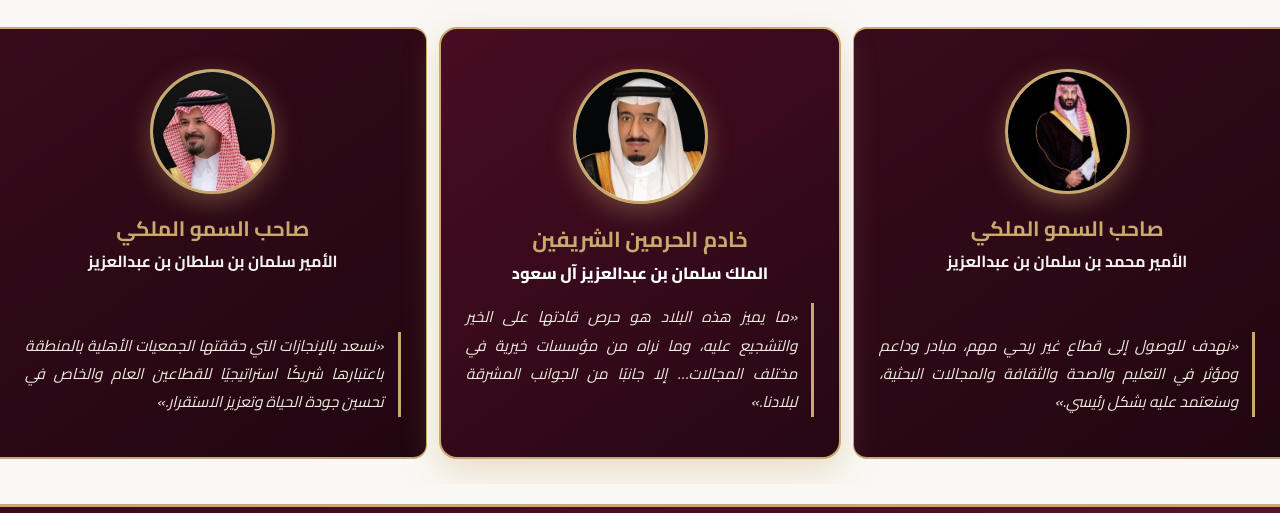
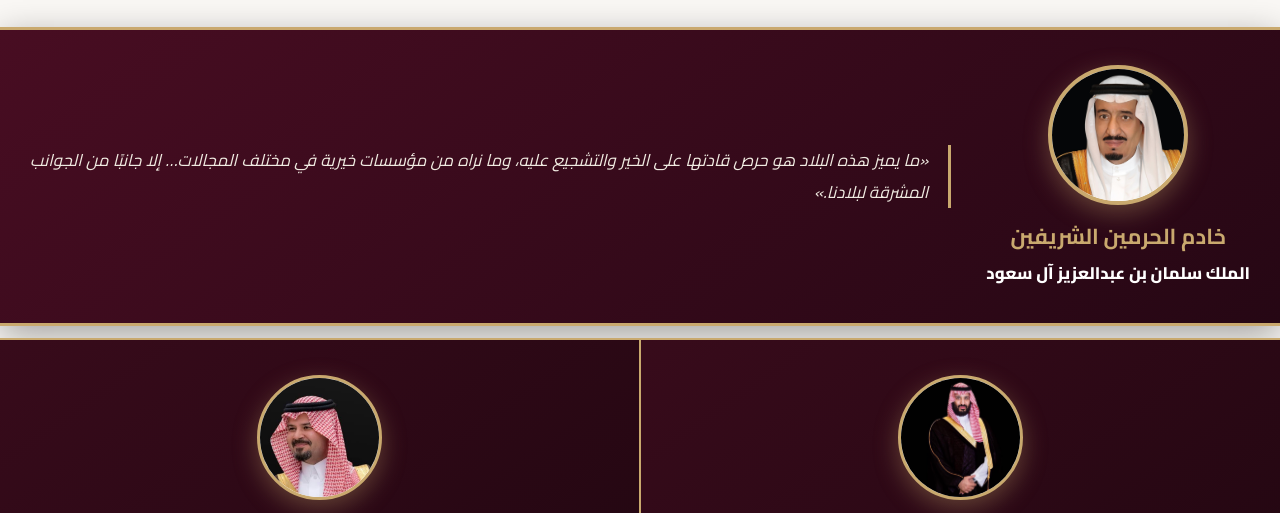
Before and after one commit to DevAseelWaleed/interactiveTabibiReport, a plain HTML site: page index.html in a window 1280 px wide. Shown: the part 287-800 px from the top of the page. Drawn offline with nearby package versions, Linux system fonts and the light colour scheme.

Commit message:
Update leadership protocol layout: King Salman on top full width, Crown Prince on right and Prince Salman on left below

```diff
--- a/index.html
+++ b/index.html
@@ -758,7 +758,7 @@
         </nav>
     </div>
 
-    <!-- Section 1: Leadership & Vision (القسم الأول: القيادة الرشيدة - ملاصق تماماً لأطراف الشاشة بدون أي هوامش جانبية 0 Margin) -->
+    <!-- Section 1: Leadership & Vision (القسم الأول: القيادة الرشيدة - خادم الحرمين الشريفين بالأعلى يمتد بعرض الشاشة، وتحته سمو ولي العهد يميناً وسمو أمير المنطقة يساراً) -->
     <section id="leadership" style="width:100%; padding:85px 0 25px 0; margin:0; box-sizing:border-box; overflow:hidden;">
         <div class="section-intro" style="max-width:1200px; margin:0 auto 30px auto; padding:0 15px;">
             <span class="eyebrow-pill">الرؤية والتمكين الوطني</span>
@@ -766,11 +766,30 @@
             <p class="section-subtext">تكامل الجهود لتحقيق مستهدفات رؤية المملكة ٢٠٣٠ في ترسيخ مساهمة القطاع الصحي غير الربحي في جودة الحياة</p>
         </div>
 
-        <div class="grid-3" style="width:100%; display:grid; grid-template-columns:repeat(3, 1fr); gap:0; padding:0; margin:0; box-sizing:border-box; align-items:stretch;">
-            <!-- Crown Prince (Right) -->
-            <div class="royal-card-v2" style="width:100%; margin:0; border-radius:14px 0 0 14px; border-right:none; border-top:2px solid var(--secondary); border-bottom:2px solid var(--secondary); border-left:1.5px solid var(--secondary); background:linear-gradient(145deg, #380B1B, #200610); padding:40px 25px; box-sizing:border-box;">
+        <!-- Top: King Salman (Full Width from extreme right to extreme left) -->
+        <div class="royal-card-v2" style="width:100%; margin:0 0 12px 0; border-radius:0; border-right:none; border-left:none; border-top:3px solid var(--secondary); border-bottom:3px solid var(--secondary); background:linear-gradient(145deg, #480D22, #260714); padding:35px 30px; box-shadow:0 10px 35px rgba(0,0,0,0.35); box-sizing:border-box;">
+            <div style="display:flex; align-items:center; justify-content:center; gap:35px; flex-wrap:wrap; max-width:1400px; margin:0 auto;">
+                <div style="text-align:center; min-width:220px;">
+                    <div class="royal-img-wrap" style="width:140px; height:140px; border-width:4px; margin:0 auto 12px auto;">
+                        <img src="assets/images/king_salman.jpg" alt="خادم الحرمين الشريفين الملك سلمان بن عبدالعزيز" class="royal-portrait">
+                    </div>
+                    <h3 style="color:var(--secondary); font-size:1.35rem; margin-bottom:2px;">خادم الحرمين الشريفين</h3>
+                    <p style="font-size:1.05rem; opacity:1; font-weight:800; color:#FFF; margin:0;">الملك سلمان بن عبدالعزيز آل سعود</p>
+                </div>
+                <div style="flex:1; min-width:280px; border-right:3px solid var(--secondary); padding-right:20px;">
+                    <p style="font-style:italic; font-size:1.05rem; line-height:1.9; color:#F0EBE1; margin:0; text-align:justify;">
+                        «ما يميز هذه البلاد هو حرص قادتها على الخير والتشجيع عليه، وما نراه من مؤسسات خيرية في مختلف المجالات… إلا جانبًا من الجوانب المشرقة لبلادنا.»
+                    </p>
+                </div>
+            </div>
+        </div>
+
+        <!-- Bottom Row: Crown Prince on the Right & Prince Salman on the Left -->
+        <div style="width:100%; display:grid; grid-template-columns:repeat(2, 1fr); gap:0; padding:0; margin:0; box-sizing:border-box; align-items:stretch;">
+            <!-- Crown Prince Mohammed bin Salman (Right) -->
+            <div class="royal-card-v2" style="width:100%; margin:0; border-radius:0; border-right:none; border-top:2px solid var(--secondary); border-bottom:2px solid var(--secondary); border-left:1.5px solid var(--secondary); background:linear-gradient(145deg, #380B1B, #200610); padding:35px 25px; box-sizing:border-box;">
                 <div>
-                    <div class="royal-img-wrap">
+                    <div class="royal-img-wrap" style="width:125px; height:125px;">
                         <img src="assets/images/crown_prince.jpg" alt="صاحب السمو الملكي الأمير محمد بن سلمان" class="royal-portrait">
                     </div>
                     <h3 style="color:var(--secondary); font-size:1.3rem;">صاحب السمو الملكي</h3>
@@ -781,24 +800,10 @@
                 </p>
             </div>
 
-            <!-- King Salman (Center / Middle - مع هوامش خفيفة وزوايا مدورة) -->
-            <div class="royal-card-v2" style="margin:0 12px; border-radius:18px; border:2.5px solid var(--secondary); background:linear-gradient(145deg, #480D22, #260714); padding:40px 25px; box-shadow:0 12px 35px rgba(201, 169, 110, 0.35); z-index:2; box-sizing:border-box;">
+            <!-- Prince Salman bin Sultan (Left) -->
+            <div class="royal-card-v2" style="width:100%; margin:0; border-radius:0; border-left:none; border-top:2px solid var(--secondary); border-bottom:2px solid var(--secondary); border-right:1.5px solid var(--secondary); background:linear-gradient(145deg, #380B1B, #200610); padding:35px 25px; box-sizing:border-box;">
                 <div>
-                    <div class="royal-img-wrap" style="width:135px; height:135px; border-width:3.5px;">
-                        <img src="assets/images/king_salman.jpg" alt="خادم الحرمين الشريفين الملك سلمان بن عبدالعزيز" class="royal-portrait">
-                    </div>
-                    <h3 style="color:var(--secondary); font-size:1.35rem;">خادم الحرمين الشريفين</h3>
-                    <p style="font-size:1.02rem; opacity:1; margin-bottom:15px; font-weight:800; color:#FFF;">الملك سلمان بن عبدالعزيز آل سعود</p>
-                </div>
-                <p style="font-style:italic; font-size:0.96rem; line-height:1.85; color:#F0EBE1; border-right:3px solid var(--secondary); padding-right:14px; text-align:justify;">
-                    «ما يميز هذه البلاد هو حرص قادتها على الخير والتشجيع عليه، وما نراه من مؤسسات خيرية في مختلف المجالات… إلا جانبًا من الجوانب المشرقة لبلادنا.»
-                </p>
-            </div>
-
-            <!-- Prince Salman bin Sultan (Left) -->
-            <div class="royal-card-v2" style="width:100%; margin:0; border-radius:0 14px 14px 0; border-left:none; border-top:2px solid var(--secondary); border-bottom:2px solid var(--secondary); border-right:1.5px solid var(--secondary); background:linear-gradient(145deg, #380B1B, #200610); padding:40px 25px; box-sizing:border-box;">
-                <div>
-                    <div class="royal-img-wrap">
+                    <div class="royal-img-wrap" style="width:125px; height:125px;">
                         <img src="assets/images/prince_salman.jpg" alt="صاحب السمو الملكي الأمير سلمان بن سلطان" class="royal-portrait">
                     </div>
                     <h3 style="color:var(--secondary); font-size:1.3rem;">صاحب السمو الملكي</h3>
```
